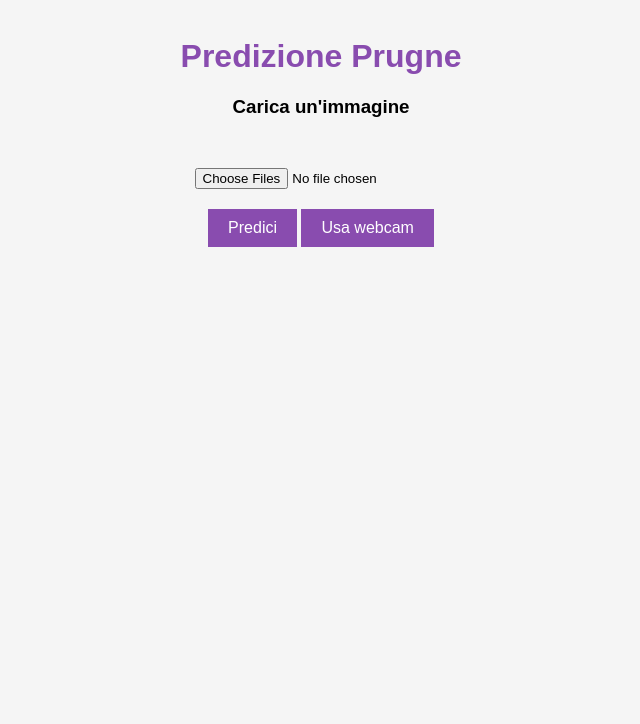
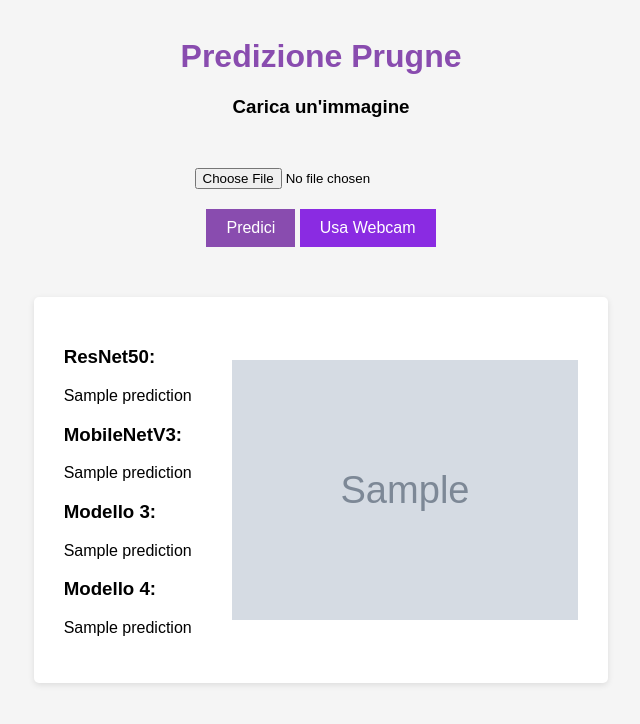
Before and after one commit to fernandoant97/Progetto_IA_Web, a Flask app: template templates/index.html in a window 1280 px wide. Shown: the top 724 px of the page, without its empty margins (319-959 px from the left). Run offline with Flask 3, Linux system fonts and the light colour scheme; the template is opened without the code that fills it: most values are stand-ins (such as "Sample title", 1, 10 or a date in 2020); grey boxes marked "Sample" are stand-in pictures.

Commit message:
file_web

```diff
--- a/app.py
+++ b/app.py
@@ -42,62 +42,38 @@ def make_prediction(model, image):
     result = 'Buono' if prediction < 0.5 else 'Cattivo'
 
     return result
-# Funzione personalizzata per il filtro zip nel template
-def custom_zip(a, b):
-    return zip(a, b)
-
-# Aggiungi la funzione custom_zip all'ambiente di Jinja2
-app.jinja_env.globals['zip'] = custom_zip
 
 @app.route('/')
 def index():
     return render_template('index.html')
 
-def delete_old_images():
-    folder = 'static/images/'
-    for filename in os.listdir(folder):
-        file_path = os.path.join(folder, filename)
-        if os.path.isfile(file_path) or os.path.islink(file_path):
-            os.unlink(file_path)
-
 @app.route('/predict', methods=['POST'])
 def predict():
-    # Delete any old images
-    delete_old_images()
-    # Ricevi le immagini caricate dall'utente nel form
-    images = request.files.getlist('image')
 
-    # Verifica se sono state caricate delle immagini
-    if len(images) == 0 or not any(image.filename for image in images):
-        error_message = "Nessuna immagine selezionata. Carica delle immagini e riprova."
-        return render_template('index.html', predictions=None, error_message=error_message)
+    # Ricevi l'immagine caricata dall'utente nel form
+    image = request.files['image']
 
+    # Verifica se è stata caricata un'immagine
+    if not image.filename:
+        error_message = "Nessuna immagine selezionata. Carica un'immagine e riprova."
+        return render_template('index.html',prediction=None, error_message=error_message)
+
+    # Salva l'immagine in una cartella temporanea
+    image.save('static/' + image.filename)
+    image_url = '/static/' + image.filename
+
+    # Effettua le previsioni con i 4 modelli
     predictions = []
-    image_urls = []
+    predictions.append(make_prediction(model1, image))
+    predictions.append(make_prediction(model2, image))
+    predictions.append(make_prediction(model3, image))
+    predictions.append(make_prediction(model4, image))
 
-    for image in images:
-        # Salva l'immagine in una cartella temporanea
-        image.save('static/images/' + image.filename)
-        image_url = '/static/images/' + image.filename
-        image_urls.append(image_url)
-
-        # Effettua le previsioni con i 4 modelli
-        image_predictions = []
-        image_predictions.append(make_prediction(model1, 'static/images/' + image.filename))
-        image_predictions.append(make_prediction(model2, 'static/images/' + image.filename))
-        image_predictions.append(make_prediction(model3, 'static/images/' + image.filename))
-        image_predictions.append(make_prediction(model4, 'static/images/' + image.filename))
-
-        predictions.append(image_predictions)
-
-    # Passa gli URL delle immagini e i risultati delle previsioni al template
-    return render_template('index.html', predictions=predictions, image_urls=image_urls)
-
+    # Passa l'URL dell'immagine e il risultato della previsione al template
+    return render_template('index.html', prediction=predictions, image_url=image_url)
 
 @app.route('/predict-webcam', methods=['POST'])
 def predict_webcam():
-    # Delete any old images
-    delete_old_images()
     data = request.get_json()
     image_data = data['image']
 
@@ -114,15 +90,17 @@ def predict_webcam():
     image_name = f'webcam_image_{uuid.uuid4().hex}.png'
 
     # Salva l'immagine con il nuovo nome univoco
-    image.save(f'static/images/{image_name}')
-    image_url = f'/static/images/{image_name}'  # Aggiorna il percorso dell'immagine
+    image.save(f'static/{image_name}')
+    image_url = f'/static/{image_name}'  # Aggiorna il percorso dell'immagine
 
     predictions = []
-    predictions.append(make_prediction(model1, f'static/images/{image_name}'))
-    predictions.append(make_prediction(model2, f'static/images/{image_name}'))
-    predictions.append(make_prediction(model3, f'static/images/{image_name}'))
-    predictions.append(make_prediction(model4, f'static/images/{image_name}'))
+    predictions.append(make_prediction(model1, f'static/{image_name}'))
+    predictions.append(make_prediction(model2, f'static/{image_name}'))
+    predictions.append(make_prediction(model3, f'static/{image_name}'))
+    predictions.append(make_prediction(model4, f'static/{image_name}'))
 
+    #return render_template('index.html', prediction=predictions, image_url=image_url)
+    #return jsonify({'prediction': predictions, 'image_url': image_url})
     return jsonify({'predictions': predictions, 'image_url': image_url})
 if __name__ == '__main__':
     app.run(debug=True)
--- a/static/script.js
+++ b/static/script.js
@@ -4,16 +4,11 @@ const captureButton = document.getElementById('capture-button');
 const webcamVideo = document.getElementById('webcam-video');
 const webcamCanvas = document.getElementById('webcam-canvas');
 const webcamPreview = document.getElementById('webcam-preview');
-const errorMessageElement = document.getElementById('error-message');
-
 let imageData = null;
 // Modal logic
 var modal = document.getElementById("webcam-modal");
 var span = document.getElementsByClassName("close")[0];
 webcamButton.onclick = () => {
-    if (errorMessageElement) {
-        errorMessageElement.style.display = 'none';
-    }
     modal.style.display = "block";
     if (navigator.mediaDevices && navigator.mediaDevices.getUserMedia) {
         navigator.mediaDevices.getUserMedia({ video: { width: 256, height: 256 } })
@@ -32,8 +27,8 @@ captureButton.onclick = () => {
     imageData = webcamCanvas.toDataURL('image/png');
     // Mostra un'anteprima dell'immagine
     webcamPreview.src = imageData;
-    webcamPreview.style.display = 'inline-block';
-    predictButton.style.display = 'inline-block';
+    webcamPreview.style.display = 'block';
+    predictButton.style.display = 'block';
   }
 span.onclick = function() {
     modal.style.display = "none";
--- a/static/style.css
+++ b/static/style.css
@@ -101,15 +101,12 @@ a:hover {
     .prediction-row p {
         margin: 0;
     }
-    .webcam-button {
-        display: none;
-      }
 }
         /* Stile per il pulsante webcam */
 .webcam-button {
     padding: 10px 20px;
     font-size: 16px;
-    background-color: #894caf;
+    background-color: #8a2be2;
     color: white;
     border: none;
     cursor: pointer;
@@ -117,7 +114,7 @@ a:hover {
 }
 
 .webcam-button:hover {
-    background-color: #894caf;
+    background-color: #5a1b98;
 }
 /* The Modal (background) */
 .modal {
@@ -133,13 +130,13 @@ a:hover {
     background-color: rgba(0,0,0,0.4); /* Black w/ opacity */
 }
 
-/* Modal */
+/* Modal Content */
 .modal-content {
     background-color: #fefefe;
     margin: 15% auto; /* 15% from the top and centered */
     padding: 20px;
     border: 1px solid #888;
-    width: 45%;
+    width: 80%; /* Could be more or less, depending on screen size */
 }
 
 /* The Close Button */
@@ -161,13 +158,13 @@ a:hover {
   }
 
 .capture-button {
-    position: sticky;
+    position: absolute;
     bottom: 0;
     left: 50%;
     transform: translateX(-50%);
     padding: 10px 20px;
     font-size: 16px;
-    background-color: #894caf;
+    background-color: #8a2be2;
     color: white;
     border: none;
     cursor: pointer;
@@ -175,10 +172,5 @@ a:hover {
   }
 
   .capture-button:hover {
-    background-color: #894caf;
+    background-color: #5a1b98;
   }
-
-  .Attributo stile {
-
-    display: none;
-  }
--- a/templates/index.html
+++ b/templates/index.html
@@ -9,43 +9,40 @@
         <h1><a href="/">Predizione Prugne</a></h1>
         <h3>Carica un'immagine</h3>
         <form action="/predict" method="post" enctype="multipart/form-data">
-            <input type="file" name="image" multiple>
+            <input type="file" name="image">
             <input type="submit" value="Predici">
             <!-- Pulsante per acquisire immagini dalla webcam -->
-            <button type="button" class="webcam-button" id="webcam-button">Usa webcam</button>
+            <button type="button" class="webcam-button" id="webcam-button">Usa Webcam</button>
         </form>
+
         {% if error_message %}
             <div id="error-message">
                 <p>{{ error_message }}</p>
             </div>
         {% endif %}
-        {% if predictions %}
-    {% for image_predictions, image_url in zip(predictions, image_urls) %}
+        {% if prediction %}
             <div class="model-prediction">
                 <div class="prediction-text">
                     <div class="prediction-row">
                         <h3>ResNet50:</h3>
-                    <p>{{ image_predictions[0] }}</p>
+                        <p>{{ prediction[0] }}</p>
                     </div>
                     <div class="prediction-row">
                         <h3>MobileNetV3:</h3>
-                    <p>{{ image_predictions[1] }}</p>
+                        <p>{{ prediction[1] }}</p>
                     </div>
                     <div class="prediction-row">
                         <h3>Modello 3:</h3>
-                    <p>{{ image_predictions[2] }}</p>
+                        <p>{{ prediction[2] }}</p>
                     </div>
                     <div class="prediction-row">
                         <h3>Modello 4:</h3>
-                    <p>{{ image_predictions[3] }}</p>
+                        <p>{{ prediction[3] }}</p>
                     </div>
                 </div>
                 <img class="prediction-image" src="{{ image_url }}" alt="Immagine caricata">
             </div>
-    {% endfor %}
         {% endif %}
-
-
         <!-- Webcam Modal -->
         <div id="webcam-modal" class="modal">
             <div class="modal-content">
@@ -53,11 +50,10 @@
                 <video id="webcam-video" width="256" height="256" autoplay></video>
                 <canvas id="webcam-canvas" width="256" height="256" style="display: none;"></canvas>
                 <!-- Elemento per mostrare un'anteprima dell'immagine acquisita -->
-                <img id="webcam-preview" width="256" height="256" style="display: center;">
-                <button type="button" class="capture-button" id="capture-button" style="display: none;">Scatta foto</button>
+                <img id="webcam-preview" width="256" height="256" style="display: none;">
+                <button type="button" class="capture-button" id="capture-button" style="display: none;">Scatta Foto</button>
                 <!-- Pulsante per fare una previsione con l'immagine acquisita -->
-                <br/>
-                <button type="button" class="webcam-button" id="predict-button" style="display: none;">Predici da webcam</button>
+                <button type="button" class="webcam-button" id="predict-button" style="display: none;">Predici Webcam</button>
             </div>
         </div>
         <script src="/static/script.js"></script>
```
Lines whose indentation alone changed are shown as unchanged.
